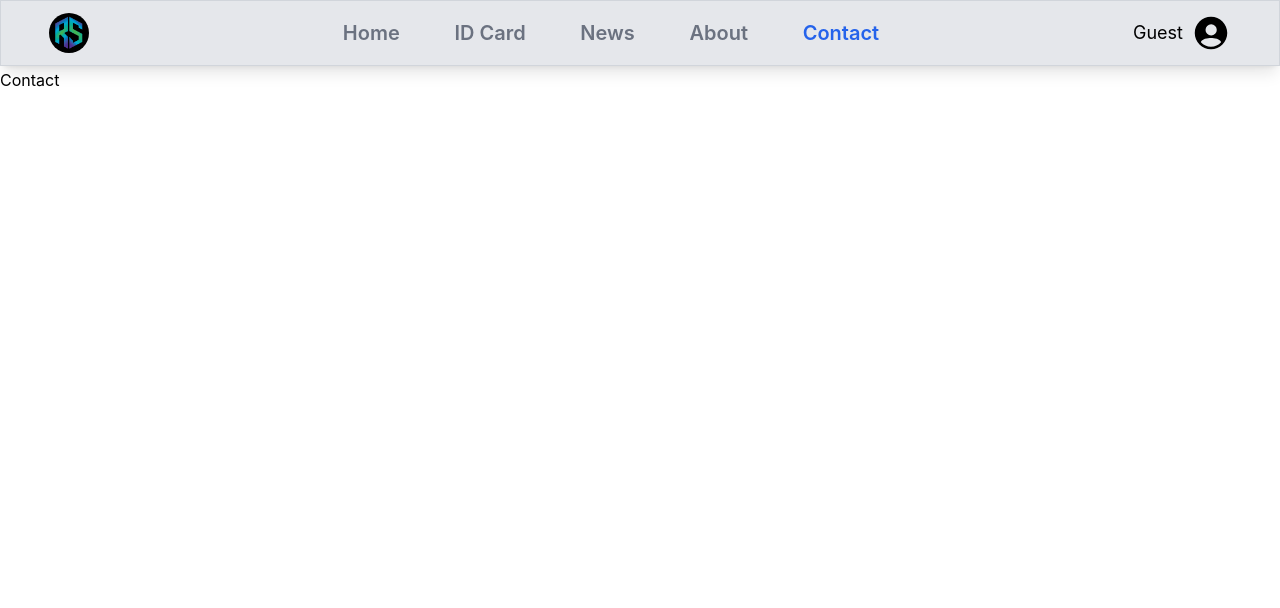
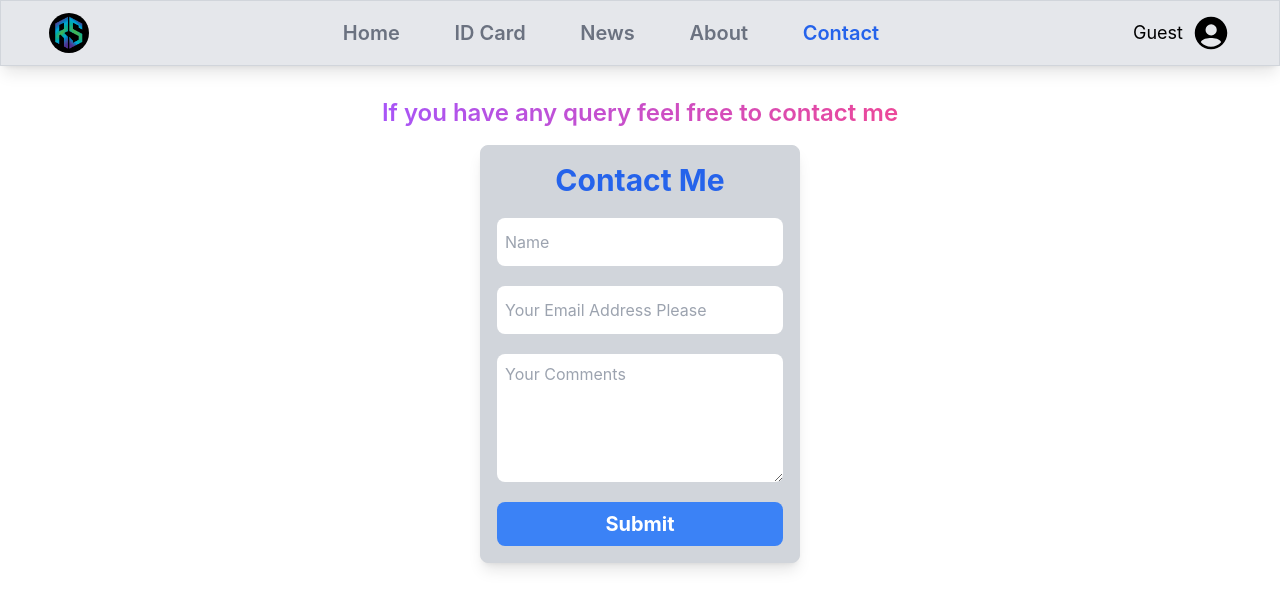
Before and after one commit to shrestharonit09/MyProject, a React (Create React App) app: page /contact in a window 1280 px wide. Shown: the top 608 px of the page. Built offline with nearby package versions, Linux system fonts and the light colour scheme.

Commit message:
contact and about work done using emailjs

```diff
--- a/package.json
+++ b/package.json
@@ -6,6 +6,7 @@
     "@testing-library/jest-dom": "^5.17.0",
     "@testing-library/react": "^13.4.0",
     "@testing-library/user-event": "^13.5.0",
+    "emailjs-com": "^3.2.0",
     "html2canvas": "^1.4.1",
     "react": "^18.3.1",
     "react-dom": "^18.3.1",
--- a/src/App.js
+++ b/src/App.js
@@ -21,7 +21,7 @@ const App = () => {
                   setShowlogin(true);
                 }}
               />
-              <div className="mt-[68px]">
+              <div className="mt-[65px]">
                 <Routing/>
               </div>
             </div>
--- a/src/component/About.js
+++ b/src/component/About.js
@@ -1,9 +1,29 @@
-import React from 'react'
+import React from 'react';
 
 const About = () => {
   return (
-    <div>About</div>
-  )
-}
+    <div className="max-w-4xl mx-auto p-4">
+      <h1 className="text-3xl md:text-4xl font-bold mb-4">About Us</h1>
+      <p className="text-base md:text-lg mb-4">
+        Welcome to our versatile information platform! Our project is crafted to provide you with the latest news from various countries worldwide, along with a convenient tool for generating ID cards. Whether you want to stay updated on global events or create a professional ID card for personal or business purposes, our platform has you covered.
+      </p>
+      <h2 className="text-2xl md:text-3xl font-bold mb-2">Key Features</h2>
+      <ul className="list-disc list-inside mb-4 space-y-2">
+        <li>
+          <strong>Global News:</strong> Stay informed with up-to-the-minute news updates from different countries. Our system aggregates news from reliable sources, ensuring you always have access to current events worldwide.
+        </li>
+        <li>
+          <strong>ID Card Generator:</strong> Quickly and easily create customized ID cards. Our ID card generator allows you to input essential information and design personalized ID cards for various purposes.
+        </li>
+        <li>
+          <strong>User-Friendly Interface:</strong> Our platform is designed with a focus on usability, ensuring an intuitive experience that makes accessing news and generating ID cards simple and efficient.
+        </li>
+      </ul>
+      <p className="text-base md:text-lg">
+        We are dedicated to providing you with accurate information and accessible tools to meet your needs. Thank you for choosing our platform!
+      </p>
+    </div>
+  );
+};
 
-export default About
+export default About;
--- a/src/component/Contact.js
+++ b/src/component/Contact.js
@@ -1,9 +1,81 @@
-import React from 'react'
+import React, { useState } from "react";
+import emailjs from "emailjs-com";
 
-const Contact = () => {
+const ContactMe = () => {
+  const [name, setName] = useState("");
+  const [email, setEmail] = useState("");
+  const [comment, setComment] = useState("");
+
+  const handleSubmit = (e) => {
+    e.preventDefault();
+    const templateParams = {
+      from_name: name,
+      email_id: email,
+      message: comment,
+    };
+    emailjs
+      .send("service_un7iwjl", "template_ucmb9tw", templateParams, "IvvcsF8ZNJi2jqvYY")
+      .then(
+        (response) => {
+          alert("Your message has been sent successfully!");
+          console.log("SUCCESS!", response.status, response.text);
+        },
+        (error) => {
+          console.error("FAILED...", error);
+        }
+      );
+      setName("");
+      setEmail("");
+      setComment("");
+  };
+
   return (
-    <div>Contact</div>
-  )
-}
+    <div className="flex flex-col gap-4 items-center pt-8">
+      <h1 className="text-md md:text-xl lg:text-2xl bg-gradient-to-r from-purple-500 to-pink-500 font-semibold text-transparent bg-clip-text">If you have any query feel free to contact me</h1>
+      <form
+        onSubmit={handleSubmit}
+        className="flex flex-col py-4 px-4 gap-5 bg-gray-300 rounded-lg border border-gray-300 w-3/5 sm:w-1/2 md:w-2/5 lg:w-1/3 xl:w-1/4 p-2 shadow-lg"
+      >
+        <h1 className="text-center text-xl md:text-2xl lg:text-3xl font-bold text-blue-600">
+          Contact Me
+        </h1>
 
-export default Contact
+        <input
+          className="rounded-t-lg rounded-b-lg w-full h-12 p-2"
+          type="text"
+          placeholder="Name"
+          value={name}
+          onChange={(e) => setName(e.target.value)}
+          required
+        />
+
+        <input
+          className="rounded-t-lg rounded-b-lg w-full h-12 p-2"
+          type="email"
+          placeholder="Your Email Address Please"
+          value={email}
+          onChange={(e) => setEmail(e.target.value)}
+          required
+        />
+
+        <textarea
+          className="rounded-t-lg rounded-b-lg w-full h-32 p-2"
+          placeholder="Your Comments"
+          value={comment}
+          onChange={(e) => setComment(e.target.value)}
+          required
+        ></textarea>
+
+        <button
+          className="p-2 bg-blue-500 hover:bg-blue-700 rounded-t-lg rounded-b-lg text-white font-bold text-xl"
+          type="submit"
+        >
+          Submit
+        </button>
+      </form>
+    </div>
+
+  );
+};
+
+export default ContactMe;
--- a/src/component/Crudoperation.js
+++ b/src/component/Crudoperation.js
@@ -81,9 +81,9 @@ const Crudoperation = () => {
   };
 
   return (
-    <div className="min-h-screen bg-gray-100">
+    <div className="bg-gray-100">
       <div className="flex justify-center">
-        <div className="flex flex-col gap-8 mt-8">
+        <div className="flex flex-col gap-8">
           <h1 className="text-center md:text-xl font-semibold bg-gradient-to-r from-purple-500 to-pink-500 bg-clip-text text-transparent">
             Let's fill the form to generate the individual card. Happy coding!!!
           </h1>
--- a/src/component/Home.js
+++ b/src/component/Home.js
@@ -14,11 +14,11 @@ const Home = () => {
     }
   };
   return (
-    <div className="p-8 flex justify-around items-center">
+    <div className="flex flex-col md:flex-row gap-8 sm:gap-4 md:justify-around items-center py-8">
       <button onClick={handlePrevious} className='p-2 rounded-full bg-blue-500 hover:bg-blue-600'>
-        <FaArrowLeft size={25} className="text-gray-300"/>
+        <FaArrowLeft className="text-gray-300 text-md sm:text-lg md:text-xl lg:text-2xl xl:text-3xl"/>
       </button>
-      <div className="text-5xl font-bold flex flex-col gap-4">
+      <div className="text-xl sm:text-2xl md:text-3xl lg:text-4xl xl:text-5xl font-bold flex flex-col gap-2 md:gap-4">
         <h1 className="bg-gradient-to-r from-purple-600 to-pink-600 bg-clip-text text-transparent text-center">
           {info[index].word1}
         </h1>
@@ -36,11 +36,11 @@ const Home = () => {
         <img
           src={info[index].image}
           alt="FrontImage"
-          className="rounded-full h-[550px] w-[550px] shadow-lg border-2 border-gray-300 shadow-purple-500"
+          className="rounded-full h-[250px] sm:h-[300px] md:h-[350px] lg:h-[400px]  xl:h-[550px] w-[250px] sm:w-[300px] md:w-[350px] lg:w-[400px] xl:w-[550px] shadow-lg border-2 border-gray-300 shadow-purple-500"
         />
       </div>
       <button onClick={handleNext} className='p-2 rounded-full bg-blue-500 hover:bg-blue-600'>
-        <FaArrowRight size={25} className="text-gray-300"/>
+        <FaArrowRight className="text-gray-300 text-md sm:text-lg md:text-xl lg:text-2xl xl:text-3xl"/>
       </button>
     </div>
   );
```
Also changed, not shown: 1 other file (tests, documents, lock files or other folders).
